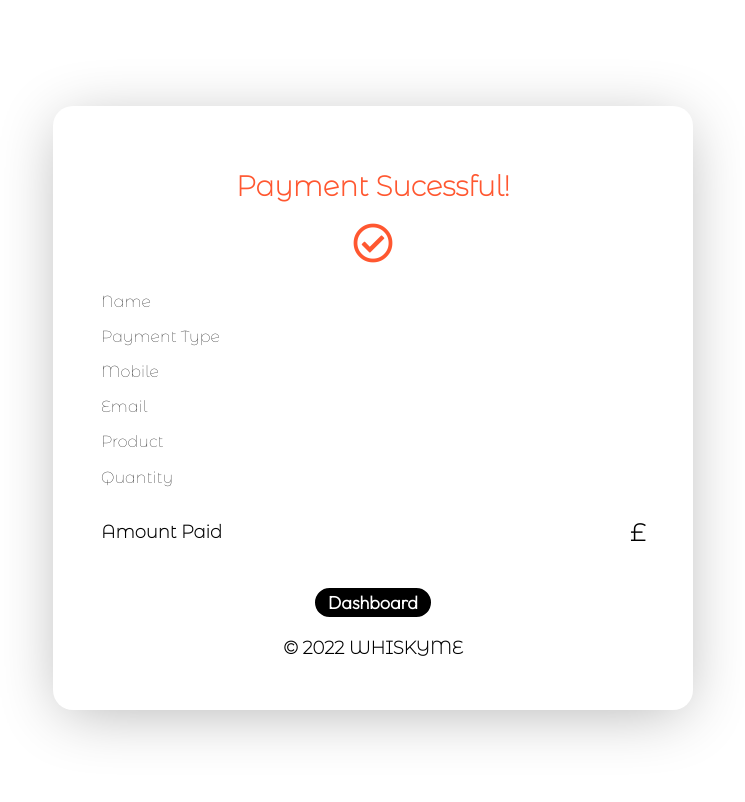
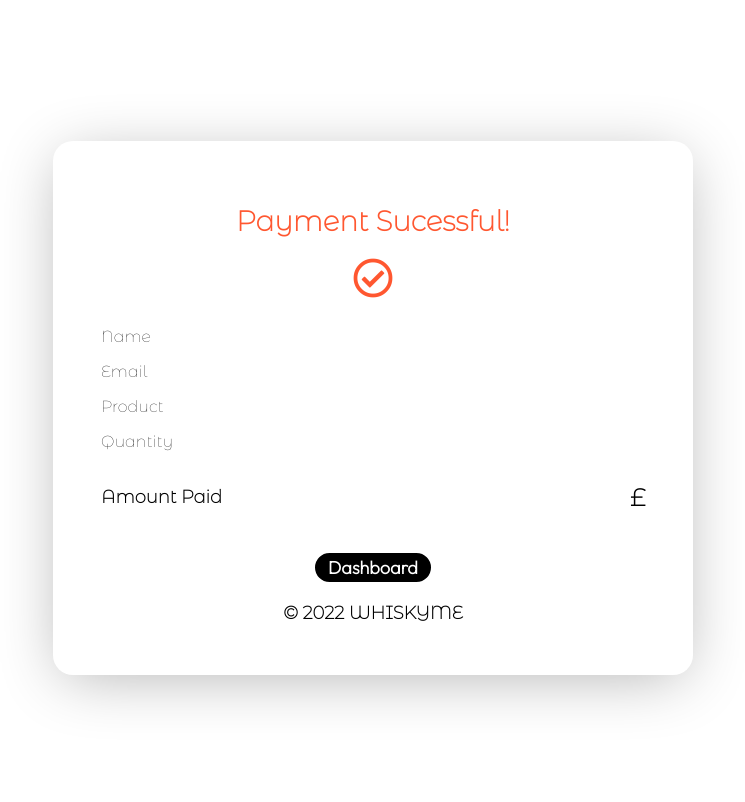
Before and after one commit to mfarzamalam/whiskey_me, a Django app: template templates/new_template/payment-sucessful.html in a window 1280 px wide. Shown: the part 102-904 px from the top of the page, without its empty margins (267-1012 px from the left). Run offline with Django 3.2, Linux system fonts and the light colour scheme; the template is opened without the code that fills it, so the values that code supplies are empty; some libraries are stand-ins or nearby versions.

Commit message:
Update payment-sucessful.html

```diff
--- a/templates/new_template/payment-sucessful.html
+++ b/templates/new_template/payment-sucessful.html
@@ -47,23 +47,8 @@
                             </div>
                         </div>
 
-                        <div class="row my-2">
-                            <div class="col-12 col-md-6">
-                                <h6>Payment Type</h6>
-                            </div>
-                            <div class="col-12 col-md-6 d-flex justify-content-end">
-                                <h6 class=" text-black fw-bold">{{payment_type}}</h6>
-                            </div>
-                        </div>
 
-                        <div class="row my-2">
-                            <div class="col-12 col-md-6">
-                                <h6>Mobile</h6>
-                            </div>
-                            <div class="col-12 col-md-6 d-flex justify-content-end">
-                                <h6 class=" text-black fw-bold">{{phone}}</h6>
-                            </div>
-                        </div>
+
                         <div class="row my-2">
                             <div class="col-12 col-md-6">
                                 <h6>Email</h6>
```
